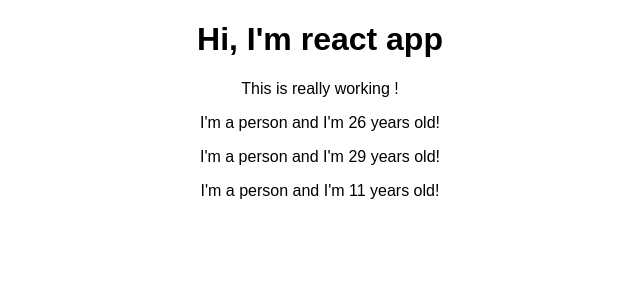
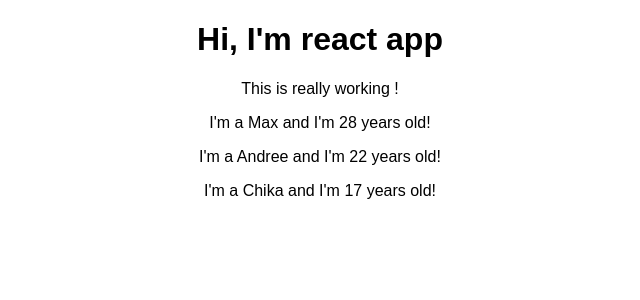
Before and after one commit to rezkyauliapratama/udemy-complete-reactjs, a React (Create React App) app: page / in a window 1280 px wide. Shown: the top 300 px of the page, without its empty margins (320-960 px from the left). Built offline with nearby package versions, Linux system fonts and the light colour scheme.

Commit message:
Lecture-36

```diff
--- a/src/App.js
+++ b/src/App.js
@@ -9,9 +9,9 @@ class App extends Component {
       <div className="App">
        <h1>Hi, I'm react app</h1>
        <p>This is really working !</p>
-       <Person/>
-       <Person/>
-       <Person/>
+       <Person name ="Max" age="28"/>
+       <Person name ="Andree" age="22">my hobbies : racing</Person>
+       <Person name ="Chika" age="17"/>
 
       </div>
     );
--- a/src/Person/Person.js
+++ b/src/Person/Person.js
@@ -1,7 +1,7 @@
 import React from 'react';
 
-const person = () => {
-    return <p>I'm a person and  I'm {Math.floor(Math.random() * 30)} years old!</p>
+const person = (props) => {
+    return <p>I'm a {props.name} and  I'm {props.age} years old!</p>
 }
 
 export default person;
```
